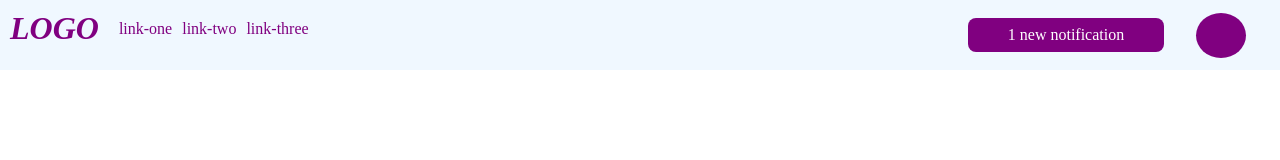
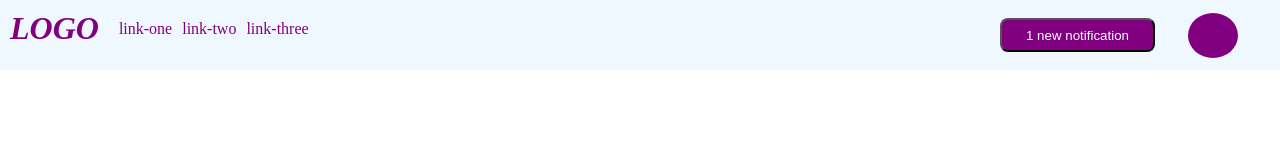
Before and after one commit to nandakishore00/Flex-box, a plain HTML site: page 03/03.html in a window 1280 px wide. Drawn offline with Linux system fonts and the light colour scheme.

Commit message:
flex-box

```diff
--- a/03/03.css
+++ b/03/03.css
@@ -51,14 +51,14 @@ margin-left:0px;
 
 }
 .notification-child{
-    display:flex;
+
     margin-left:0px;
     background-color: purple;
-    color:white;
-    justify-content: center;
-    align-items: center;
-    width:200px;
+    color:#ffffff;
+    width:50%;
+
     margin:8px;
+    margin-left:40px;
     border-radius:8px;
 
 
@@ -67,7 +67,6 @@ margin-left:0px;
 {
 display:flex;
 width:100px;
-
 justify-content: center;
 align-items: center;
 padding:0px;
--- a/03/03.html
+++ b/03/03.html
@@ -22,7 +22,7 @@
         <div class="child-2">
             <ul class="innerchild-2">
 
-                    <div class="notification-child">1 new notification</div>
+                    <button class="notification-child">1 new notification</button>
 
                 <div class="notif">
                    <p class="circlechild"></p>
```
